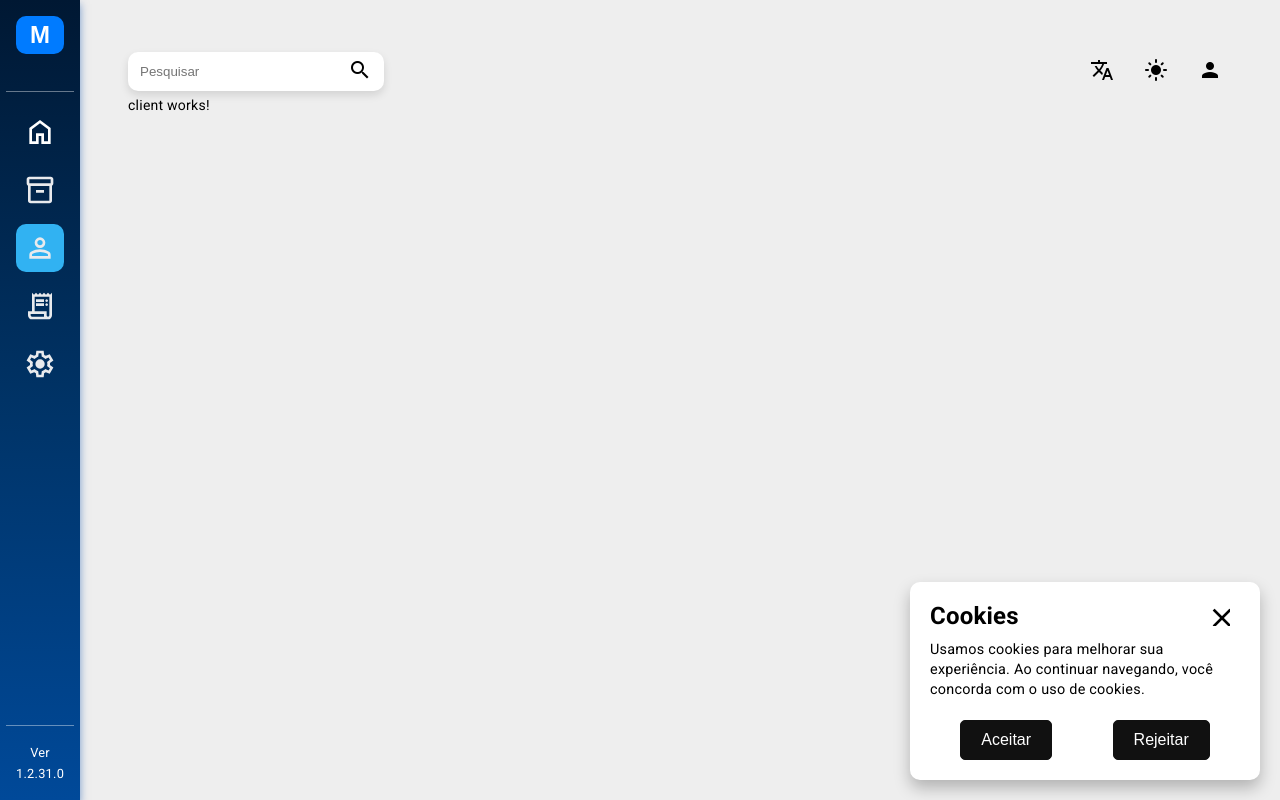
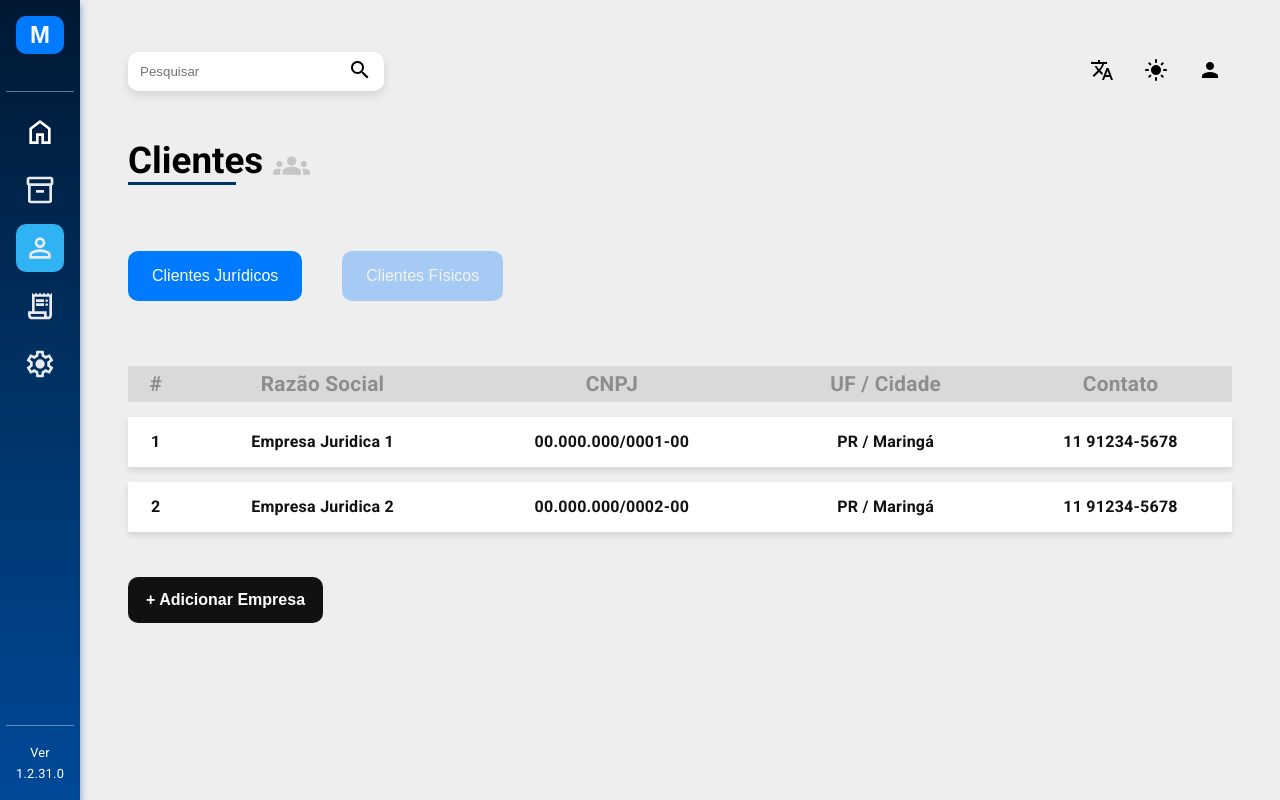
Before and after one commit to RodriguesGS/MetricHive, an Angular app: page /client in a window 1280 px wide. Built offline with nearby package versions, Linux system fonts and the light colour scheme.

Commit message:
wip: client component

```diff
--- /dev/null
+++ b/src/app/components/client/add-client/add-client.component.html
@@ -0,0 +1,23 @@
+<h1 class="modal-title">Cadastrar Cliente</h1>
+<div class="modal-content">
+  <div class="client-type">
+    <span>Tipo do cliente: {{ data.type === 'juridico' ? 'Jurídico' : 'Físico' }}</span>
+  </div>
+
+  <div class="input-group">
+    <mat-form-field appearance="fill">
+      <mat-label>{{ data.type === 'juridico' ? 'CNPJ' : 'CPF' }}</mat-label>
+      <input matInput [(ngModel)]="data.cnpj" *ngIf="data.type === 'juridico'">
+      <input matInput [(ngModel)]="data.cpf" *ngIf="data.type === 'fisico'">
+    </mat-form-field>
+    <mat-form-field appearance="fill">
+      <mat-label>{{ data.type === 'juridico' ? 'Razão Social' : 'Nome' }}</mat-label>
+      <input matInput [(ngModel)]="data.razaoSocial" *ngIf="data.type === 'juridico'">
+      <input matInput [(ngModel)]="data.nome" *ngIf="data.type === 'fisico'">
+    </mat-form-field>
+  </div>
+</div>
+<div class="modal-actions">
+  <button mat-button (click)="onNoClick()">Cancelar</button>
+  <button mat-button [mat-dialog-close]="data">Salvar</button>
+</div>
--- /dev/null
+++ b/src/app/components/client/add-client/add-client.component.ts
@@ -0,0 +1,32 @@
+import { Component, Inject } from '@angular/core';
+import { MatDialogRef, MAT_DIALOG_DATA, MatDialogModule } from '@angular/material/dialog';
+import { MatFormFieldModule } from '@angular/material/form-field';
+import { MatInputModule } from '@angular/material/input';
+import { MatButtonModule } from '@angular/material/button';
+import { FormsModule } from '@angular/forms';
+import { CommonModule } from '@angular/common';
+
+@Component({
+  selector: 'app-add-client',
+  standalone: true,
+  imports: [
+    CommonModule,
+    FormsModule,
+    MatFormFieldModule,
+    MatInputModule,
+    MatButtonModule,
+    MatDialogModule
+  ],
+  templateUrl: './add-client.component.html',
+  styleUrls: ['./add-client.component.scss']
+})
+export class AddClientComponent {
+  constructor(
+    public dialogRef: MatDialogRef<AddClientComponent>,
+    @Inject(MAT_DIALOG_DATA) public data: any
+  ) {}
+
+  onNoClick(): void {
+    this.dialogRef.close();
+  }
+}
--- a/src/app/components/client/client.component.html
+++ b/src/app/components/client/client.component.html
@@ -1 +1,34 @@
-<p>client works!</p>
+<div class="title-container">
+    <h1>Clientes</h1>
+    <mat-icon class="title-icon">groups</mat-icon>
+  </div>
+
+  <div class="btn-actions">
+    <button class="btn-choose" (click)="switchTab('juridico')" [class.disabled]="selectedTab !== 'juridico'">Clientes Jurídicos</button>
+    <button class="btn-choose" (click)="switchTab('fisico')" [class.disabled]="selectedTab !== 'fisico'">Clientes Físicos</button>
+  </div>
+
+  <div class="container">
+    <table class="table">
+      <thead>
+        <tr>
+          <th>#</th>
+          <th>{{ selectedTab === 'juridico' ? 'Razão Social' : 'Nome' }}</th>
+          <th>{{ selectedTab === 'juridico' ? 'CNPJ' : 'CPF' }}</th>
+          <th>UF / Cidade</th>
+          <th>Contato</th>
+        </tr>
+      </thead>
+      <tbody>
+        <tr *ngFor="let cliente of filteredDataSource">
+          <td>{{cliente.id}}</td>
+          <td>{{getClienteNomeRazaoSocial(cliente)}}</td>
+          <td>{{getClienteCpfCnpj(cliente)}}</td>
+          <td>{{cliente.ufCidade}}</td>
+          <td>{{cliente.number}}</td>
+        </tr>
+      </tbody>
+    </table>
+
+    <button class="add-client" (click)="openAddClientDialog()">+ Adicionar Empresa</button>
+  </div>
--- a/src/app/components/client/client.component.scss
+++ b/src/app/components/client/client.component.scss
@@ -0,0 +1,115 @@
+@import '../../../styles/variables.scss';
+
+:host {
+    padding: 50px 0;
+    display: block;
+
+    .title-container {
+        display: flex;
+        align-items: center;
+        gap: 10px;
+
+        h1 {
+            font-size: 2.3rem;
+            font-weight: 700;
+
+            &:after {
+                content: "";
+                height: 3px;
+                display: block;
+                width: 80%;
+                margin-top: 5px;
+                background-color: $color-main;
+            }
+        }
+
+        .title-icon {
+            width: 50px;
+            height: 50px;
+            font-size: 2.3rem;
+            color: #C5C5C5;
+        }
+    }
+
+    .btn-actions {
+        padding-top: 50px;
+        display: flex;
+        gap: 40px;
+
+        .btn-choose {
+            font-size: 1rem;
+            background-color: $btn-color;
+            color: $white-text;
+            padding: 16px 24px;
+            border-radius: 10px;
+            transition: .5s;
+
+            &.disabled {
+                opacity: .3;
+            }
+        }
+    }
+
+    .container {
+        display: flex;
+        flex-direction: column;
+        align-items: start;
+
+        .table {
+            width: 100%;
+            margin-top: 50px;
+            border-collapse: separate;
+            border-spacing: 0 15px;
+
+            thead {
+                font-size: 1.3rem;
+                background-color: #D9D9D9;
+                color: #8d8d8d;
+
+                th {
+                    padding: 8px;
+                }
+            }
+
+            tbody {
+                text-align: center;
+                color: #111;
+                font-weight: 600;
+
+                tr {
+                    background-color: $white-text;
+                    box-shadow: 0 4px 6px rgba(0, 0, 0, 0.1);
+                    transition: transform 0.3s ease, box-shadow 0.3s ease;
+
+                    &:hover {
+                        transform: translateY(-5px);
+                        box-shadow: 0 8px 15px rgba(0, 0, 0, 0.15);
+                    }
+
+                    td {
+                        padding: 15px 0;
+                        font-size: 1rem;
+                    }
+                }
+            }
+        }
+
+        .add-client {
+            background-color: $black-text;
+            margin-top: 30px;
+            padding: 12px 16px;
+            border-radius: 10px;
+            color: $white-text;
+            font-size: 1rem;
+            transition: .3s ease;
+            border: 2px solid transparent;
+            font-weight: 600;
+
+            &:hover {
+                border-color: $black-text;
+                background-color: transparent;
+                color: $black-text;
+            }
+        }
+    }
+}
--- a/src/app/components/client/client.component.ts
+++ b/src/app/components/client/client.component.ts
@@ -1,12 +1,78 @@
 import { Component } from '@angular/core';
+import { CommonModule } from '@angular/common';
+import { FormsModule } from '@angular/forms';
+import { MatButtonModule } from '@angular/material/button';
+import { MatTableModule } from '@angular/material/table';
+import { MatIconModule } from '@angular/material/icon';
+import { MatDialog, MatDialogModule } from '@angular/material/dialog';
+import { Cliente, ClientJuridico, ClientFisico } from './client';
+import { AddClientComponent } from './add-client/add-client.component';
+
+const ELEMENT_DATA: Cliente[] = [
+  { id: 1, type: 'juridico', razaoSocial: 'Empresa Juridica 1', cnpj: '00.000.000/0001-00', ufCidade: 'PR / Maringá', number: '11 91234-5678' },
+  { id: 2, type: 'juridico', razaoSocial: 'Empresa Juridica 2', cnpj: '00.000.000/0002-00', ufCidade: 'PR / Maringá', number: '11 91234-5678' },
+  { id: 1, type: 'fisico', nome: 'Cliente Fisico 1', cpf: '000.000.000-00', ufCidade: 'PR / Maringá', number: '11 91234-5678' }
+];
 
 @Component({
   selector: 'app-client',
   standalone: true,
-  imports: [],
+  imports: [
+    CommonModule,
+    FormsModule,
+    MatButtonModule,
+    MatTableModule,
+    MatIconModule,
+    MatDialogModule,
+    AddClientComponent
+  ],
   templateUrl: './client.component.html',
-  styleUrl: './client.component.scss'
+  styleUrls: ['./client.component.scss']
 })
 export class ClientComponent {
+  displayedColumns: string[] = ['id', 'nomeRazaoSocial', 'cpfCnpj', 'ufCidade', 'number'];
+  dataSource = ELEMENT_DATA;
+  selectedTab: 'juridico' | 'fisico' = 'juridico';
 
+  constructor(public dialog: MatDialog) {}
+
+  get filteredDataSource() {
+    return this.dataSource.filter(cliente => cliente.type === this.selectedTab);
+  }
+
+  switchTab(tab: 'juridico' | 'fisico') {
+    this.selectedTab = tab;
+  }
+
+  openAddClientDialog(): void {
+    const dialogRef = this.dialog.open(AddClientComponent, {
+      width: '600px',
+      data: { type: this.selectedTab }
+    });
+
+    dialogRef.afterClosed().subscribe(result => {
+      if (result) {
+        result.id = this.getNextId(result.type);
+        this.addClient(result);
+      }
+    });
+  }
+
+  getNextId(tipo: 'juridico' | 'fisico'): number {
+    const clientes = this.dataSource.filter(cliente => cliente.type === tipo);
+    return clientes.length ? Math.max(...clientes.map(cliente => cliente.id)) + 1 : 1;
+  }
+
+  addClient(cliente: Cliente): void {
+    this.dataSource.push(cliente);
+    this.dataSource = [...this.dataSource];
+  }
+
+  getClienteCpfCnpj(cliente: Cliente): string {
+    return cliente.type === 'juridico' ? cliente.cnpj : cliente.cpf;
+  }
+
+  getClienteNomeRazaoSocial(cliente: Cliente): string {
+    return cliente.type === 'juridico' ? cliente.razaoSocial : cliente.nome;
+  }
 }
--- /dev/null
+++ b/src/app/components/client/client.ts
@@ -0,0 +1,20 @@
+export interface BaseClient {
+    id: number;
+    type: 'juridico' | 'fisico';
+    ufCidade: string;
+    number: string;
+}
+
+export interface ClientJuridico extends BaseClient {
+    type: 'juridico';
+    razaoSocial: string;
+    cnpj: string;
+}
+
+export interface ClientFisico extends BaseClient {
+    type: 'fisico';
+    nome: string;
+    cpf: string;
+}
+
+export type Cliente = ClientJuridico | ClientFisico;
--- a/src/app/components/cookies/cookies.component.ts
+++ b/src/app/components/cookies/cookies.component.ts
@@ -10,7 +10,7 @@ import { MatIconModule } from '@angular/material/icon';
   styleUrl: './cookies.component.scss',
 })
 export class CookiesComponent {
-  consentGiven = false;
+  consentGiven = true;
 
   acceptCookies(): void {
     this.consentGiven = true;
--- a/src/app/components/products/products.component.scss
+++ b/src/app/components/products/products.component.scss
@@ -32,7 +32,6 @@
     }
 
     .container {
-        margin: 0 auto;
         display: flex;
         flex-direction: column;
         align-items: start;
@@ -63,7 +62,6 @@
 
                 th {
                     padding: 8px;
-
                 }
             }
 
--- a/src/styles/variables.scss
+++ b/src/styles/variables.scss
@@ -3,7 +3,7 @@ $color-main: #003366;
 $light-blue: #004999;
 $background-color: #eeeeee;
 $white-text: #ffffff;
-$black-text: #000000;
+$black-text: #111111;
 $btn-color: #007BFF;
 $hover: #31B2F2;
 
```
Also changed, not shown: src/app/components/client/receita.service.ts (added, +16 -0 lines), src/app/components/client/add-client/add-client.component.scss (added), 1 other file (tests, documents, lock files or other folders).
